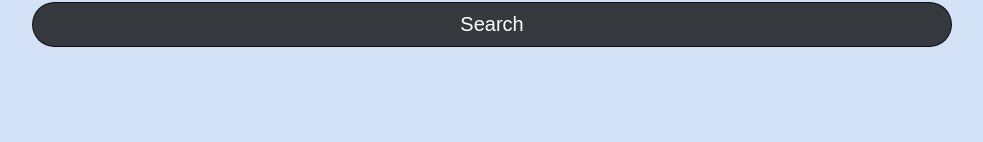
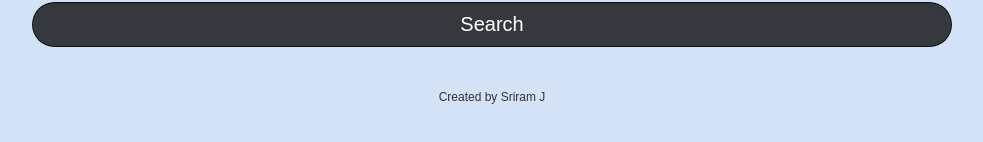
Before and after one commit to beanboi7/movieSearcher, a React (Create React App) app: page / in a window 1280 px wide. Shown: the part 230-372 px from the top of the page, without its empty margins (148-1131 px from the left). Built offline with nearby package versions, Linux system fonts and the light colour scheme.

Commit message:
adding final touches

```diff
--- a/src/App.css
+++ b/src/App.css
@@ -100,3 +100,7 @@ small {
   text-decoration: rgba(0 ,0, 0, 1);
   font-family: 'Gill Sans', 'Gill Sans MT', Calibri, 'Trebuchet MS', sans-serif;
 }
+
+.credits{
+  text-align: center;
+}
--- a/src/App.js
+++ b/src/App.js
@@ -1,12 +1,14 @@
 import React from 'react';
 import './App.css';
 import SearchComponent from './searchComponent';
+import Credits from './Credits'
 
 function App(){
   return(
     <div>
       <h1 className = 'title'>Movie Searching App using React</h1>
       <SearchComponent />
+      <Credits />
     </div>
 
   )
--- /dev/null
+++ b/src/Credits.js
@@ -0,0 +1,12 @@
+import React from 'react';
+
+function Credits(){
+    return(
+        <div className = 'credits'>
+            <p><small>Created by Sriram J</small></p>
+        </div>
+
+    )
+}
+
+export default Credits;
--- a/src/MovieCard.js
+++ b/src/MovieCard.js
@@ -1,7 +1,4 @@
 import React from 'react';
-
-
-
 function MovieCard({movie}){
     return(
         <div className = 'card' key= {movie.id}>
```
